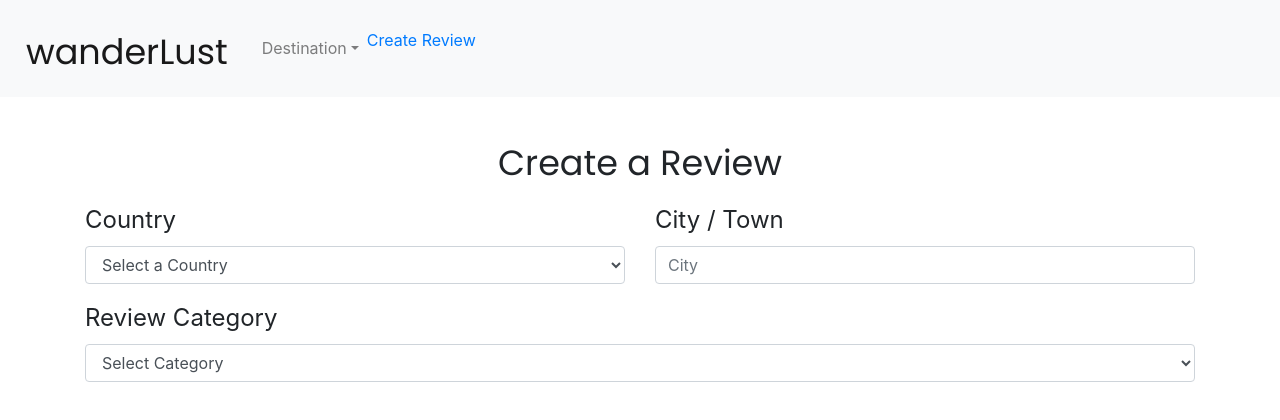
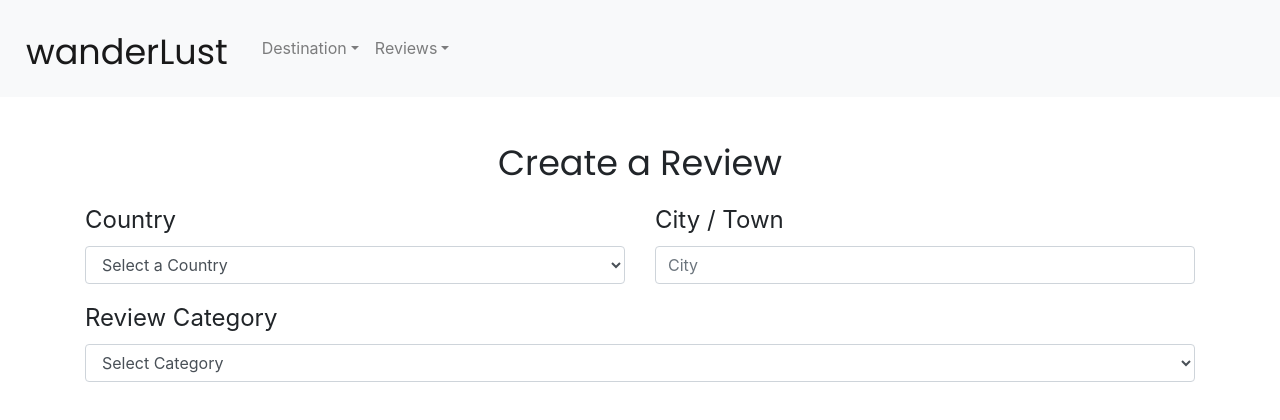
Before and after one commit to nhidayahj/react-travelplan, a React (Create React App) app in the folder travelplan/: page /create in a window 1280 px wide. Shown: the top 420 px of the page. Built offline with nearby package versions, Linux system fonts and the light colour scheme.

Commit message:
added in additional redirect page

```diff
--- a/travelplan/src/HomeNavBar.js
+++ b/travelplan/src/HomeNavBar.js
@@ -62,9 +62,22 @@ function HomeNavBar(props) {
                             </Link>
                       </DropdownMenu>
                     </UncontrolledDropdown>
-                    <NavItem>
+                    <UncontrolledDropdown nav inNavbar>
+                      <DropdownToggle nav caret>
+                        Reviews
+                      </DropdownToggle>
+                      <DropdownMenu right>
+                            <Link to="/create">
+                                <DropdownItem>
+                                Create
+                                </DropdownItem>
+                            </Link>
+
+                      </DropdownMenu>
+                    </UncontrolledDropdown>
+                    {/* <NavItem>
                       <Link to="/create">Create Review</Link>
-                    </NavItem>
+                    </NavItem> */}
                   </Nav>
 
                 </Collapse>
--- a/travelplan/src/pages/CreateReview.js
+++ b/travelplan/src/pages/CreateReview.js
@@ -168,6 +168,7 @@ export default class CreateReview extends React.Component {
             this.setState({
                 status: true
             })
+            window.location = `/${this.state.country.toLowerCase()}`
         } else {
             this.setState({
                 status: false
@@ -178,7 +179,6 @@ export default class CreateReview extends React.Component {
         console.log(all_review)
         console.log(all_review.data)
         console.log("review id: ", all_review.data._id)
-
     }
 
     render() {
--- a/travelplan/src/pages/ShowReview.js
+++ b/travelplan/src/pages/ShowReview.js
@@ -90,11 +90,13 @@ export default class ShowReview extends React.Component {
         // } else {
         //     //error to show?
         // }
+        window.location = `/${this.state.country.toLowerCase()}`
     }
 
     deletePost = async () => {
         let confirmDelete = await axios.post(`https://3001-tan-dog-b6spunp9.ws-us03.gitpod.io/review/${this.state.edit_review[0]._id}/delete`)
         console.log("Items deleted ", confirmDelete)
+        window.location = `/${this.state.country.toLowerCase()}`
     }
 
     render() {
```
